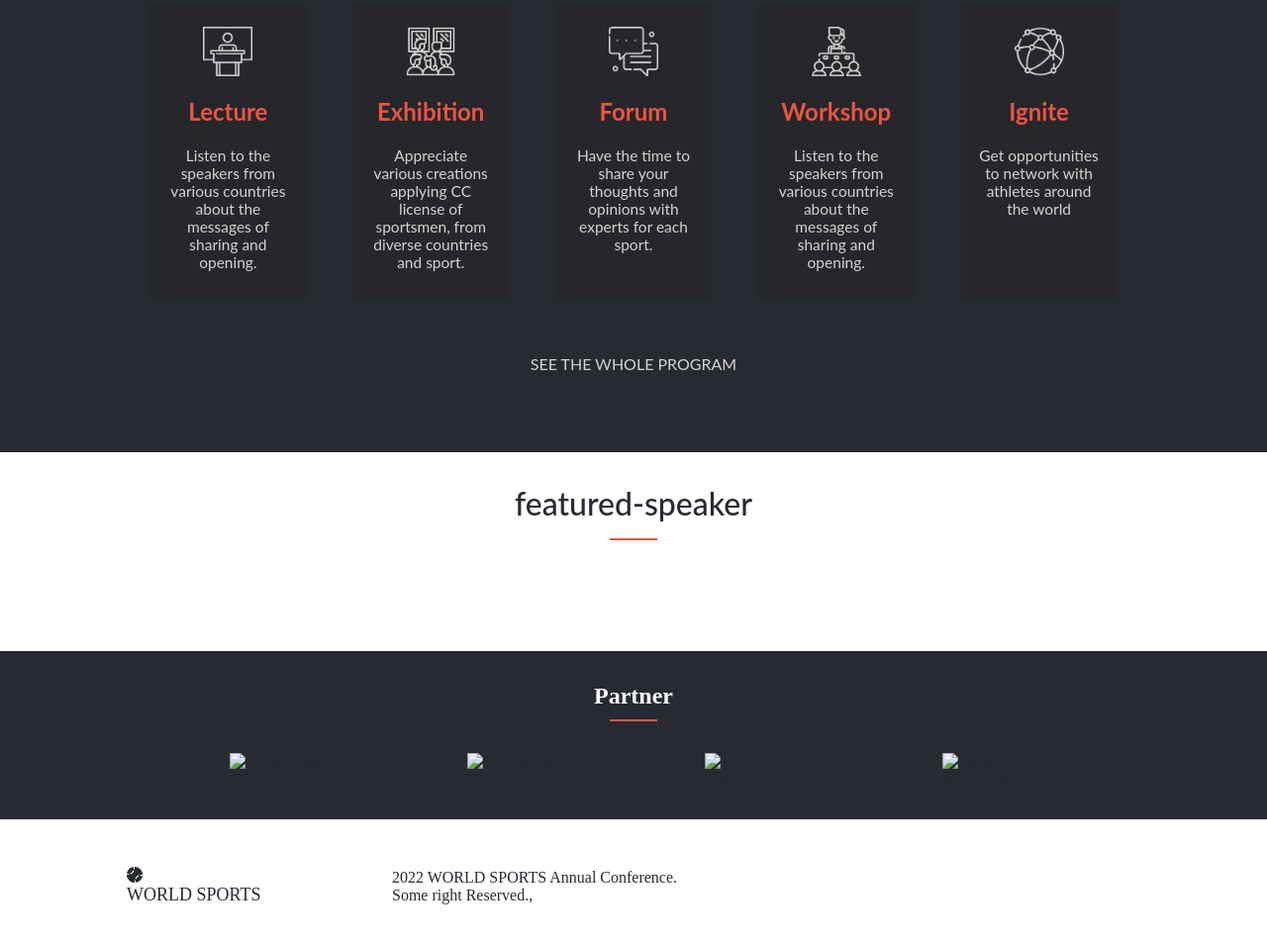
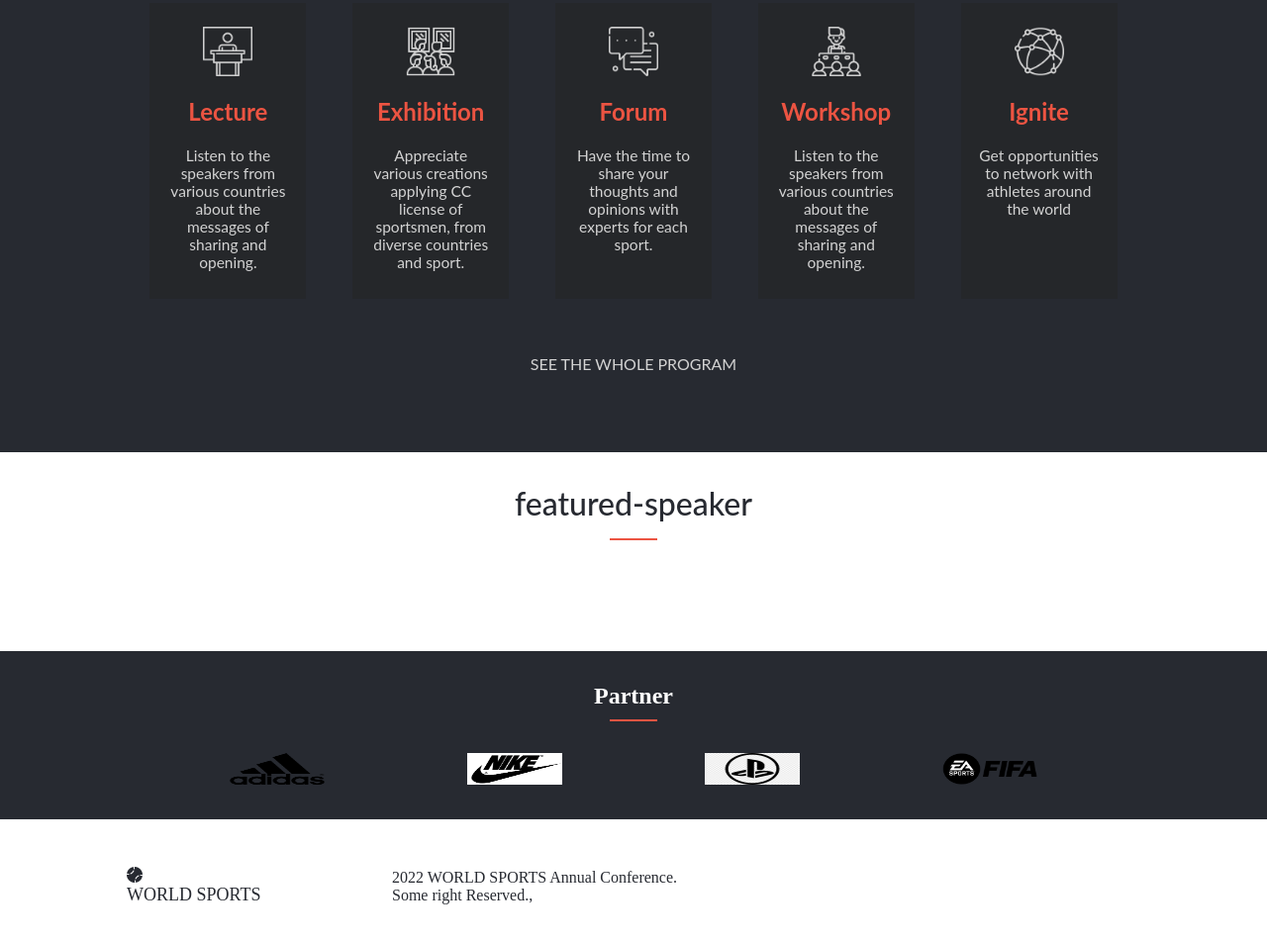
Before and after one commit to d2ndjim/Capstone-Conference, a website: page index.html in a window 1280 px wide. Shown: the part 837-1790 px from the top of the page at 99% size. Drawn offline with Linux system fonts and the light colour scheme.

Commit message:
Add partner logo

```diff
--- a/index.html
+++ b/index.html
@@ -146,23 +146,23 @@
         <div class="logos">
           <img
             class="partner-logo"
-            src="./img/logos/logo-airbnb-404px-grey-1.png"
-            alt="Airbnb logo"
+            src="./images/Adidas_Logo.png"
+            alt="Adidas logo"
           />
           <img
             class="partner-logo"
-            src="./img/logos/unnamed.png"
-            alt="Google logo"
+            src="./images/Nike.png"
+            alt="Nike logo"
           />
           <img
             class="partner-logo"
-            src="./img/logos/mozilla-logo-gray.png"
-            alt="mozilla logo"
+            src="./images/playstation.png"
+            alt="playstation logo"
           />
           <img
             class="partner-logo"
-            src="./img/logos/logo-instantgames.png"
-            alt="Instant games logo"
+            src="./images/Fifa.png"
+            alt="FIFA logo"
           />
         </div>
       </section>
```
Also changed, not shown: package.json (added, +13 -0 lines), about.html (added), images/Adidas_Logo.png (added), images/Fifa.png (added), images/Nike.png (added), images/playstation.png (added), 1 other file.
